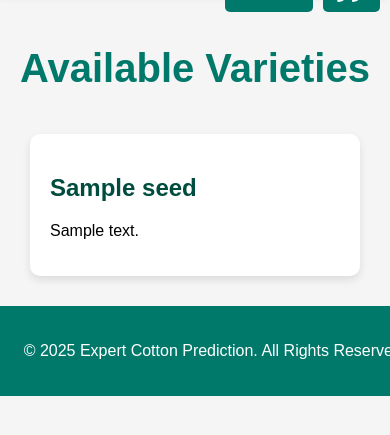
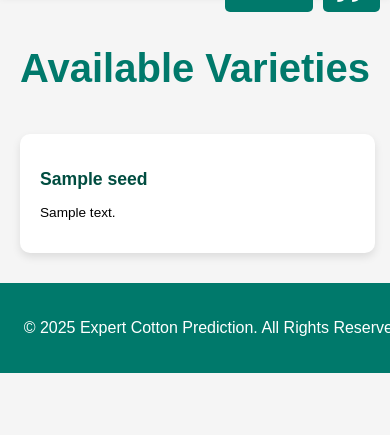
Before and after one commit to SibghaBhatti/cotton-disease-web-app, a Flask app: template templates/cotton_seeds.html in a window 390 px wide. Shown: the part 127-562 px from the top of the page. Run offline with Flask 3, Linux system fonts and the light colour scheme; the template is opened without the code that fills it: most values are stand-ins (such as "Sample title", 1, 10 or a date in 2020).

Commit message:
Update cotton_seeds.html

```diff
--- a/templates/cotton_seeds.html
+++ b/templates/cotton_seeds.html
@@ -139,6 +139,35 @@
       footer a:hover {
         text-decoration: underline;
       }
+      @media (max-width: 768px) {
+  .seed-list {
+    flex-direction: column;
+    align-items: center;
+  }
+
+  .seed {
+    width: 90%;
+    margin: 10px 0;
+  }
+
+  .seed h2 {
+    font-size: 1.3em;
+  }
+
+  .seed p {
+    font-size: 0.9em;
+  }
+}
+
+@media (max-width: 480px) {
+  .seed h2 {
+    font-size: 1.1em;
+  }
+
+  .seed p {
+    font-size: 0.85em;
+  }
+}
     </style>
   </head>
   <body>
```
